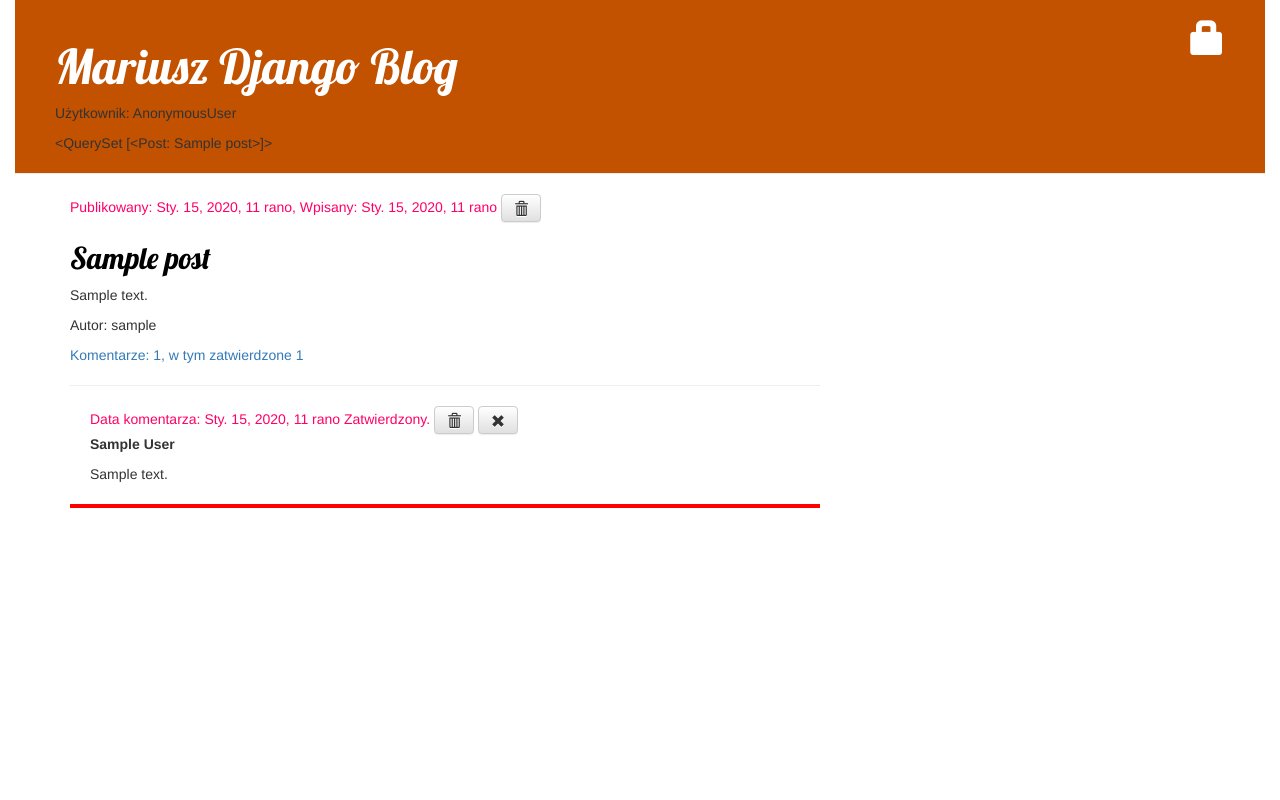
After one commit to MNurski/my-first-blog, a Django app: page /comments/ in a window 1280 px wide. The commit adds this page. Run offline with Django 3.2, Linux system fonts and the light colour scheme; tables that the repository leaves empty hold one stand-in row (values such as "Sample post"); some libraries are stand-ins or nearby versions.

Commit message:
Django Blog gotowy działający

```diff
--- a/blog/admin.py
+++ b/blog/admin.py
@@ -1,5 +1,6 @@
 from django.contrib import admin
-from .models import Post
+from .models import Post, Comment
 
 admin.site.register(Post)
+admin.site.register(Comment)
 # Register your models here.
--- a/blog/models.py
+++ b/blog/models.py
@@ -17,4 +17,27 @@ class Post(models.Model):
 
     def __str__(self):
         return self.title
-# Create your models here.
+
+    def approved_comments(self):
+        return self.comments.filter(approved_comment=True)
+
+
+class Comment(models.Model):
+    post = models.ForeignKey('blog.Post', on_delete=models.CASCADE, related_name='comments')
+    author = models.CharField(max_length=200)
+    text = models.TextField()
+    created_date = models.DateTimeField(default=timezone.now)
+    approved_comment = models.BooleanField(default=False)
+
+    def approve(self):
+        self.approved_comment = True
+        self.save()
+
+    def unapprove(self):
+        self.approved_comment = False
+        self.save()
+
+
+
+    def __str__(self):
+        return self.text
--- /dev/null
+++ b/blog/static/css/blog.css
@@ -0,0 +1,60 @@
+h1 a, h2 a {
+    color: #C25100;
+    font-family: 'Lobster';
+}
+
+body {
+    padding-left: 15px;
+    padding-right: 15px;
+}
+
+.page-header {
+    background-color: #C25100;
+    margin-top: 0;
+    padding: 20px 20px 20px 40px;
+}
+
+.page-header h1, .page-header h1 a, .page-header h1 a:visited, .page-header h1 a:active {
+    color: #ffffff;
+    font-size: 36pt;
+    text-decoration: none;
+}
+
+.content {
+    margin-left: 40px;
+}
+
+h1, h2, h3, h4 {
+    font-family: 'Lobster', cursive;
+}
+
+.date {
+    color: #ff0066;
+}
+
+.save {
+    float: right;
+}
+
+.post-form textarea, .post-form input {
+    width: 100%;
+}
+
+.top-menu, .top-menu:hover, .top-menu:visited {
+    color: #ffffff;
+    float: right;
+    font-size: 26pt;
+    margin-right: 20px;
+}
+
+.post {
+    margin-bottom: 70px;
+}
+
+.post h2 a, .post h1 a:visited {
+    color: #000000;
+}
+
+.comment {
+    margin: 20px 0px 20px 20px;
+}
--- /dev/null
+++ b/blog/templates/blog/base.html
@@ -0,0 +1,36 @@
+{% load static %}
+<html>
+    <head>
+        <title>Mariusz Django Blog</title>
+        <link rel="stylesheet" href="//maxcdn.bootstrapcdn.com/bootstrap/3.2.0/css/bootstrap.min.css">
+        <link rel="stylesheet" href="//maxcdn.bootstrapcdn.com/bootstrap/3.2.0/css/bootstrap-theme.min.css">
+        <link href="//fonts.googleapis.com/css?family=Lobster&subset=latin,latin-ext" rel="stylesheet" type="text/css">
+        <link rel="stylesheet" href="{% static 'css/blog.css' %}">
+    </head>
+    <body>
+        <div class="page-header">
+          {% if user.is_authenticated %}
+              <a href="{% url 'post_new' %}" class="top-menu"><span class="glyphicon glyphicon-plus"></span></a>
+              <a href="{% url 'post_draft_list' %}" class="top-menu"><span class="glyphicon glyphicon-edit"></span></a>
+              <a href="{% url 'comment_list' %}" class="top-menu"><span class="glyphicon glyphicon-list"></span></a>
+              <p class="top-menu">Witaj {{ user.username }} <small><a href="{% url 'logout' %}"><span class="glyphicon glyphicon-off"></span></a></small>
+          {% else %}
+              <a href="{% url 'login' %}" class="top-menu"><span class="glyphicon glyphicon-lock"></span></a>
+          {% endif %}
+          <h1><a href="/">Mariusz Django Blog</a></h1>
+          <p>Użytkownik: {{user}}</p>
+          {{posts}}
+          <!--          <a href="{% url 'post_new' %}" class="top-menu"><span class="glyphicon glyphicon-plus"></span></a> -->
+        </div>
+
+        <div class="content container">
+            <div class="row">
+                <div class="col-md-8">
+                  {% block content %}
+                  {% endblock %}
+                </div>
+            </div>
+        </div>
+
+    </body>
+</html>
--- /dev/null
+++ b/blog/templates/blog/comment_list.html
@@ -0,0 +1,44 @@
+{% extends 'blog/base.html' %}
+
+{% block content %}
+    {% for post in posts %}
+        <div class="post">
+            <div class="date">
+                <p>
+                  Publikowany: {{ post.published_date }}, Wpisany: {{ post.created_date }}
+                  <a class="btn btn-default" href="{% url 'post_delete_redirect' pk=post.pk redirect_list='comment_list' %}"><span class="glyphicon glyphicon-trash"></span></a>
+                </p>
+            </div>
+            <h2><a href="{% url 'post_detail' pk=post.pk %}">{{ post.title }}</a></h2>
+            <p>{{ post.text|linebreaksbr }}</p>
+            <p>Autor: {{ post.author }}</p>
+            <a href="{% url 'post_detail' pk=post.pk %}">Komentarze: {{ post.comments.count }}, w tym zatwierdzone {{ post.approved_comments.count }}</a>
+
+            {% for comment in post.comments.all %}
+                <hr>
+                {% if user.is_authenticated or comment.approved_comment %}
+                <div class="comment">
+                    <div class="date">
+                        Data komentarza: {{ comment.created_date }}
+                        {% if comment.approved_comment %}
+                            Zatwierdzony.
+                            <a class="btn btn-default" href="{% url 'comment_delete' postpk=post.pk pk=comment.pk redirect_list='comment_list' %}"><span class="glyphicon glyphicon-trash"></span></a>
+                            <a class="btn btn-default" href="{% url 'comment_unapprove' pk=comment.pk redirect_list='comment_list' %}"><span class="glyphicon glyphicon-remove"></span></a>
+                        {% else %}
+                            <a class="btn btn-default" href="{% url 'comment_delete' postpk=post.pk pk=comment.pk redirect_list='comment_list' %}"><span class="glyphicon glyphicon-trash"></span></a>
+                            <a class="btn btn-default" href="{% url 'comment_approve' pk=comment.pk redirect_list='comment_list' %}"><span class="glyphicon glyphicon-ok"></span></a>
+                        {% endif %}
+                    </div>
+                    <strong>{{ comment.author }}</strong>
+                    <p>{{ comment.text|linebreaks }}</p>
+                </div>
+                {% endif %}
+            {% empty %}
+                <p>Nie ma jeszcze komentarzy :(</p>
+            {% endfor %}
+
+
+            <hr style="border: 0px; background: red; height: 4px;">
+    {% endfor %}
+
+{% endblock %}
--- a/blog/urls.py
+++ b/blog/urls.py
@@ -3,4 +3,18 @@ from . import views
 
 urlpatterns = [
     path('', views.post_list, name='post_list'),
+    path('comments/', views.comment_list, name='comment_list'),
+    path('post/<int:pk>/', views.post_detail, name='post_detail'),
+    path('post/new/', views.post_new, name='post_new'),
+    path('post/<int:pk>/edit/', views.post_edit, name='post_edit'),
+    path('drafts/', views.post_draft_list, name='post_draft_list'),
+    path('post/<pk>/publish/', views.post_publish, name='post_publish'),
+    path('post/<pk>/publish_draft_list/', views.post_publish_draft_list, name='post_publish_draft_list'),
+    #path('post/<pk>/delete/', views.post_delete, name='post_delete'),
+    #path('post/<pk>/delete_draft_list/', views.post_delete_draft_list, name='post_delete_draft_list'),
+    path('post/<int:pk>/comment/', views.add_comment_to_post, name='add_comment_to_post'),
+    path('comment/<int:pk>/approve_redirect/<str:redirect_list>/', views.comment_approve, name='comment_approve'),
+    path('comment/<int:pk>/unapprove_redirect/<str:redirect_list>/', views.comment_unapprove, name='comment_unapprove'),
+    path('post/<int:postpk>/comment/<int:pk>/delete_redirect/<str:redirect_list>/', views.comment_delete, name='comment_delete'),
+    path('post/<int:pk>/delete_redirect/<str:redirect_list>/', views.post_delete_redirect, name='post_delete_redirect'),
 ]
--- a/blog/views.py
+++ b/blog/views.py
@@ -1,7 +1,105 @@
-from django.shortcuts import render
+from django.shortcuts import render, get_object_or_404
+from django.shortcuts import redirect
 from django.utils import timezone
-from .models import Post
+from django.contrib.auth.decorators import login_required
+from .models import Post, Comment
+from .forms import PostForm, CommentForm
+
 # Create your views here.
+def post_delete_redirect(request, pk, redirect_list):
+    post = get_object_or_404(Post, pk=pk)
+    post.delete()
+    return redirect(redirect_list)
+
 def post_list(request):
     posts = Post.objects.filter(published_date__lte=timezone.now()).order_by('-published_date')
     return render(request, 'blog/post_list.html', {'posts' : posts})
+
+def comment_list(request):
+    posts = Post.objects.order_by('-created_date')
+    return render(request, 'blog/comment_list.html', {'posts' : posts})
+
+def post_detail(request, pk):
+    post = get_object_or_404(Post, pk=pk)
+    return render(request, 'blog/post_detail.html', {'post':post})
+
+@login_required
+def post_new(request):
+    if request.method == "POST":
+        form = PostForm(request.POST)
+        if form.is_valid():
+            post = form.save(commit=False)
+            post.author = request.user
+#            post.publish_date = timezone.now()
+            post.save()
+            return redirect('post_detail', pk=post.pk)
+    else:
+        form = PostForm()
+    return render(request, 'blog/post_edit.html', {'form':form})
+
+@login_required
+def post_edit(request, pk):
+    post = get_object_or_404(Post, pk=pk)
+    if request.method == "POST":
+        form = PostForm(request.POST, instance=post)
+        if form.is_valid():
+            post = form.save(commit=False)
+            post.author = request.user
+#            post.published_date = timezone.now()
+            post.save()
+            return redirect('post_detail', pk=post.pk)
+    else:
+        form = PostForm(instance=post)
+    return render(request, 'blog/post_edit.html', {'form': form})
+
+@login_required
+def post_draft_list(request):
+    posts = Post.objects.filter(published_date__isnull=True).order_by('created_date')
+    return render(request, 'blog/post_draft_list.html', {'posts': posts})
+
+def post_publish(request, pk):
+    post = get_object_or_404(Post, pk=pk)
+    post.publish()
+    return redirect('post_detail', pk=pk)
+
+def post_publish_draft_list(request, pk):
+    post = get_object_or_404(Post, pk=pk)
+    post.publish()
+    return redirect('post_draft_list')
+
+def add_comment_to_post(request, pk):
+    post = get_object_or_404(Post, pk=pk)
+    if request.method == "POST":
+        form = CommentForm(request.POST)
+        if form.is_valid():
+            comment = form.save(commit=False)
+            comment.post = post
+            comment.save()
+            return redirect('post_detail', pk=post.pk)
+    else:
+        form = CommentForm()
+    return render(request, 'blog/add_comment_to_post.html', {'form': form})
+
+def comment_approve(request, pk, redirect_list):
+    comment = get_object_or_404(Comment, pk=pk)
+    comment.approve()
+    if redirect_list == 'comment_list':
+        return redirect(redirect_list)
+    else:
+        return redirect(redirect_list, pk=comment.post.pk)
+
+def comment_unapprove(request, pk, redirect_list):
+    comment = get_object_or_404(Comment, pk=pk)
+    comment.unapprove()
+    if redirect_list == 'comment_list':
+        return redirect(redirect_list)
+    else:
+        return redirect(redirect_list, pk=comment.post.pk)
+
+def comment_delete(request, postpk, pk, redirect_list):
+    comment = get_object_or_404(Comment, pk=pk)
+    comment.delete()
+    if redirect_list == 'comment_list':
+        return redirect(redirect_list)
+    else:
+        return redirect(redirect_list, pk=comment.post.pk)
--- a/mysite/settings.py
+++ b/mysite/settings.py
@@ -121,3 +121,5 @@ USE_TZ = True
 STATIC_URL = '/static/'
 STATIC_ROOT = os.path.join(BASE_DIR, 'static')
 ALLOWED_HOSTS = ['127.0.0.1', '.pythonanywhere.com']
+
+LOGIN_REDIRECT_URL = '/'
--- a/mysite/urls.py
+++ b/mysite/urls.py
@@ -15,8 +15,11 @@ Including another URLconf
 """
 from django.contrib import admin
 from django.urls import path, include
+from django.contrib.auth import views
 
 urlpatterns = [
     path('admin/', admin.site.urls),
+    path('accounts/login/', views.LoginView.as_view(), name='login'),
+    path('accounts/logout/', views.LogoutView.as_view(next_page='/'), name='logout'),
     path('', include('blog.urls')),
 ]
```
Also changed, not shown: blog/forms.py (added, +12 -0 lines), blog/templates/blog/add_comment_to_post.html (added, +10 -0 lines), blog/templates/blog/comment_edit.html (added, +10 -0 lines), blog/templates/blog/post_detail.html (added, +55 -0 lines), blog/templates/blog/post_draft_list.html (added, +18 -0 lines), blog/templates/blog/post_edit.html (added, +10 -0 lines), blog/templates/blog/post_list.html (+18 -24 lines), blog/templates/blog/post_list_stary.html (added, +48 -0 lines), blog/templates/registration/login.html (added, +24 -0 lines), blog/migrations/0002_comment.py (added), 1 other file.
